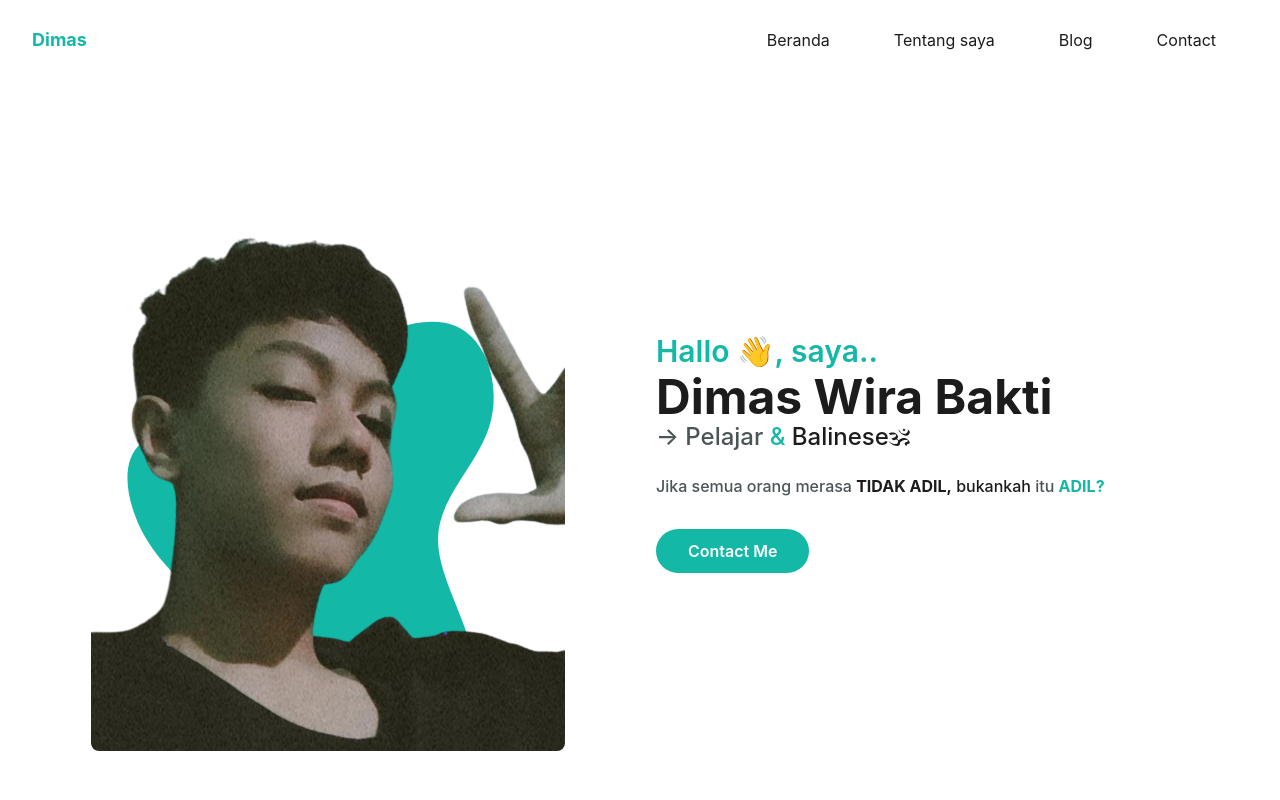
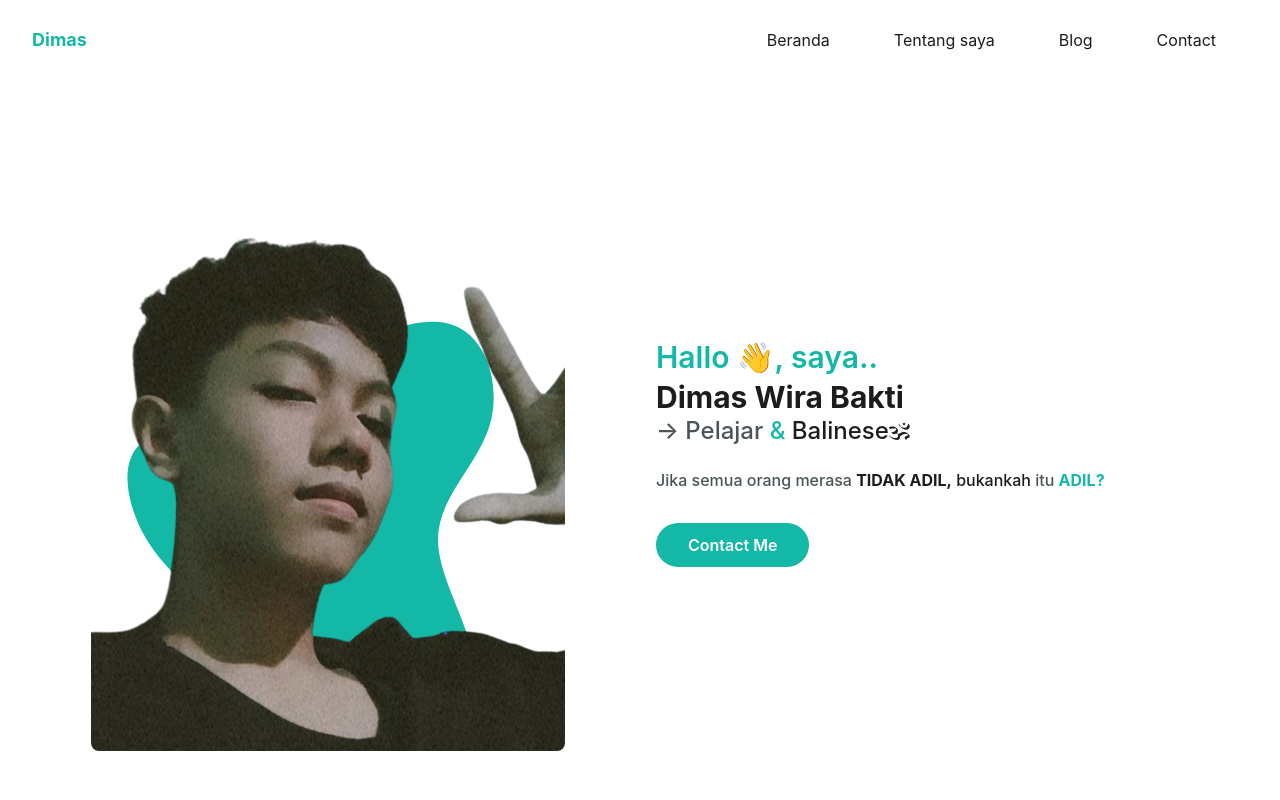
Before and after one commit to Wirabakti39/web_profil, a website: page public/index.html in a window 1280 px wide. Shown: the top 800 px of the page. Drawn offline with Linux system fonts and the light colour scheme.

Commit message:
Update index.html

```diff
--- a/public/index.html
+++ b/public/index.html
@@ -52,7 +52,7 @@
             <div class="flex flex-wrap">
 
                 <div class="w-full self-center px-4 lg:absolute lg:right-0 lg:w-1/2">
-                    <h1 class="text-base font-semibold text-primary md:text-xl lg:text-3xl">Hallo 👋, saya..<span class="block font-bold text-dark text-4xl mt-1 lg:text-5xl">Dimas Wira Bakti</span></h1>
+                    <h1 class="text-base font-semibold text-primary md:text-xl lg:text-3xl">Hallo 👋, saya..<span class="block font-bold text-dark text-3xl mt-1 lg:text-4xl">Dimas Wira Bakti</span></h1>
                     <h2 class="font-medium text-secondary text-lg mb-5 lg:text-2xl">&rarr; Pelajar <span class="text-primary">&</span> <span class="text-dark">Balinese🕉</span></h2>
                     <p class="font-medium text-secondary mb-10 leading-relaxed">Jika semua orang merasa <span class="text-dark font-bold">TIDAK ADIL,</span> <span class="text-dark">bukankah</span> itu <span class="text-primary font-bold">ADIL?</span></p>
 
```
